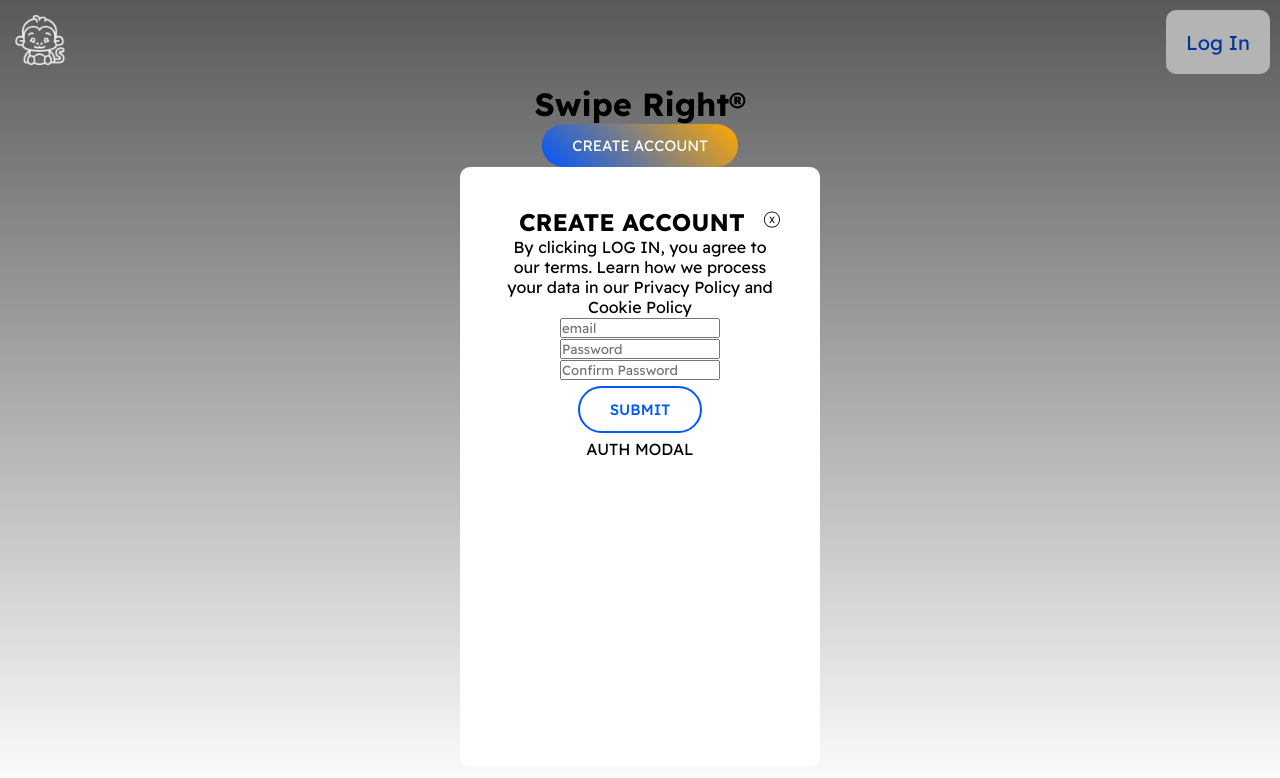
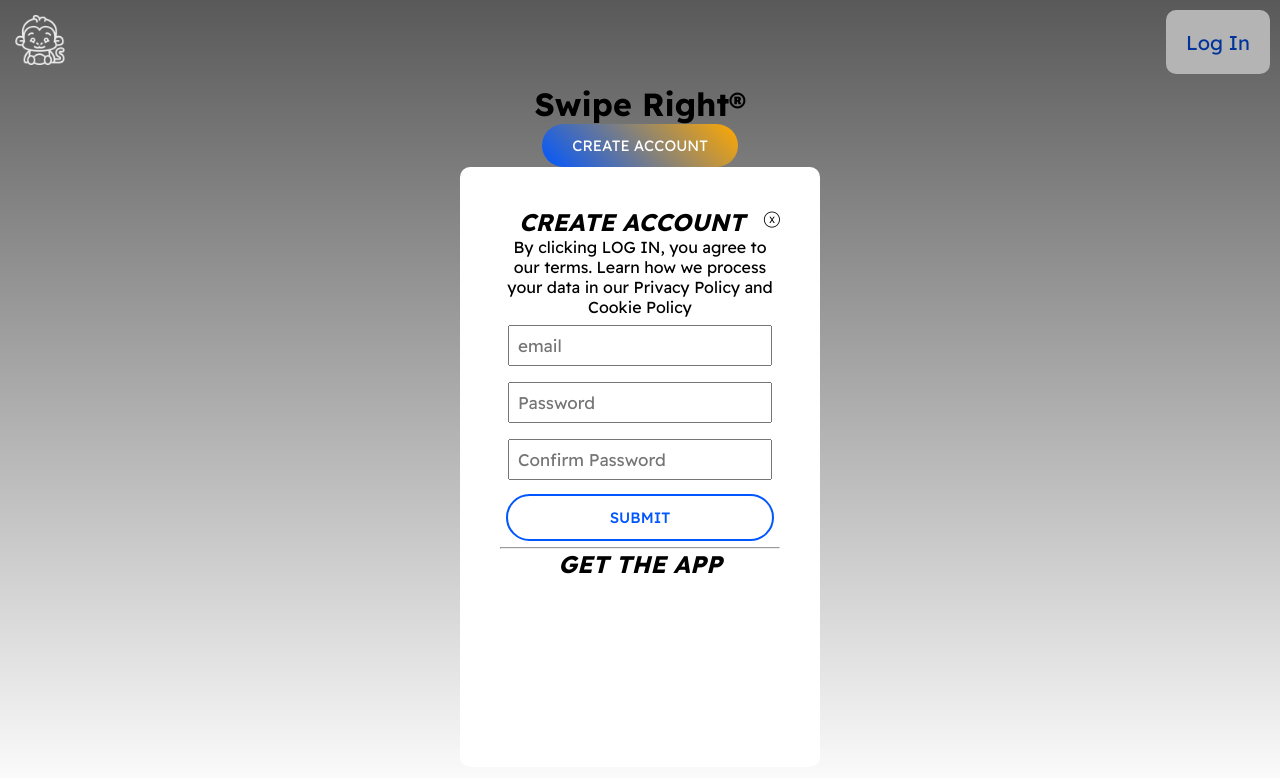
Before and after one commit to DDeShon/dating-app-old, a React (Create React App) app: page / in a window 1280 px wide. Both pictures are taken after a click on the button "Log In". Shown: the top 778 px of the page. Built offline with nearby package versions, Linux system fonts and the light colour scheme.

Commit message:
working on authorization modal

```diff
--- a/src/components/AuthModal.js
+++ b/src/components/AuthModal.js
@@ -44,7 +44,7 @@ const AuthModal = ({ setShowModal }) => {
           onChange={(e) => setPassword(e.target.value)}
         />
         <input
-          type="password-check"
+          type="password"
           id="password-check"
           name="password-check"
           placeholder="Confirm Password"
@@ -54,7 +54,8 @@ const AuthModal = ({ setShowModal }) => {
         <input className="secondary-button" type="submit" />
         <p>{error}</p>
       </form>
-      AUTH MODAL
+      <hr />
+      <h2>GET THE APP</h2>
     </div>
   );
 };
--- a/src/index.css
+++ b/src/index.css
@@ -5,6 +5,10 @@
   padding: 0;
   box-sizing: border-box;
   font-family: "Readex Pro", sans-serif;
+}
+
+h2 {
+  font-style: italic;
 }
 
 .primary-button {
@@ -37,6 +41,7 @@
 .secondary-button:hover {
   background-color: rgb(181, 180, 180);
   color: rgb(0, 52, 155);
+  border: solid 2px rgb(0, 52, 155);
 }
 
 body {
@@ -99,6 +104,18 @@ nav .nav-button:disabled {
   padding: 40px;
 }
 
-.close-icon {
+.auth-modal .close-icon {
   float: right;
 }
+
+.auth-modal form {
+  display: flex;
+  flex-direction: column;
+}
+
+.auth-modal input[type="password"],
+.auth-modal input[type="email"] {
+  padding: 8px;
+  margin: 8px;
+  font-size: 17px;
+}
```
